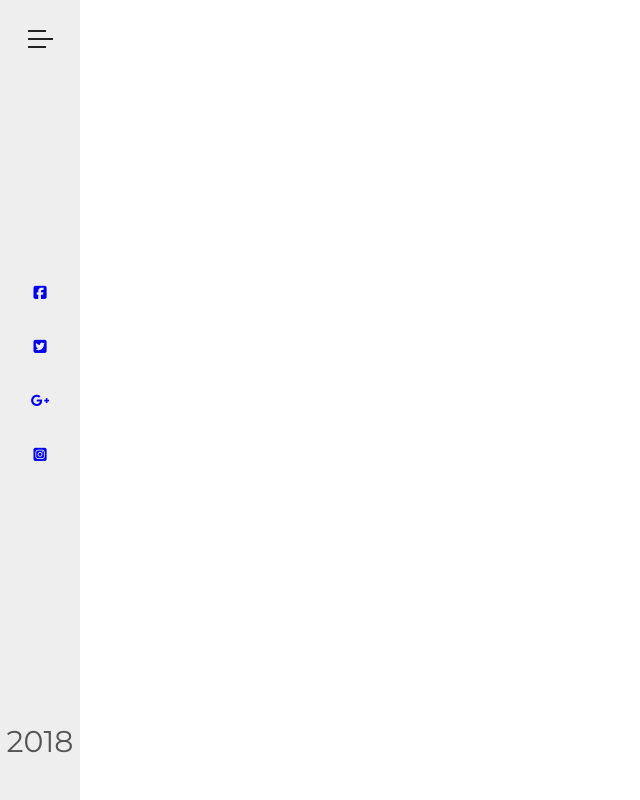
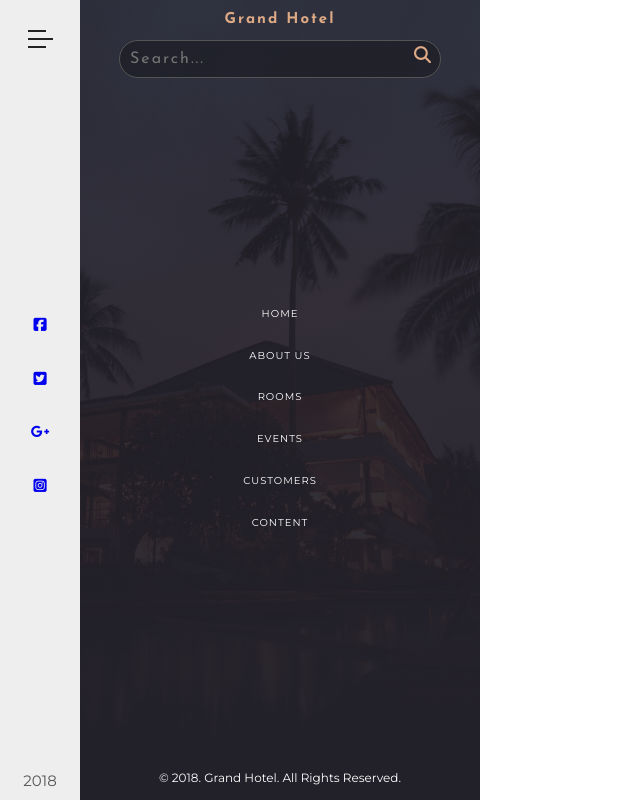
Before and after one commit to ThameeraFernando/Hotel-website-using-flexbox, a plain HTML site: page index.html in a window 1280 px wide. Shown: the whole page, without its empty margins (0-640 px from the left). Drawn offline with Linux system fonts and the light colour scheme.

Commit message:
add nav bar

```diff
--- a/css/style.css
+++ b/css/style.css
@@ -75,8 +75,133 @@ p {
 
 .year {
   margin-bottom: 1rem;
-  font-size: 0.5rem;
   color: #555;
+  font-size: 1.5rem;
 }
+
+/* end of sidebar */
+
+/* navigation */
+.navigation {
+  margin-left: 8rem;
+  position: fixed;
+  height: 100%;
+  width: 40rem;
+  background: linear-gradient(
+      to top,
+      rgba(34, 32, 41, 1),
+      rgba(34, 32, 41, 0.8)
+    ),
+    url("../img/nav-bg.jpeg") center no-repeat;
+  background-size: cover;
+  display: flex;
+  flex-direction: column;
+  justify-content: space-between;
+  align-items: center;
+}
+
+.navigation-heading {
+  font-family: "josefin Sans", sans-serif;
+  font-family: 3.5rem;
+  font-weight: 300;
+  letter-spacing: 0.2rem;
+  color: #deaa86;
+  text-align: center;
+}
+.navigation-search {
+  position: relative;
+}
+.navigation-search-input {
+  width: 30rem;
+  padding: 1rem 1rem;
+  background-color: rgba(0, 0, 0, 0.3);
+  font-family: "josefin Sans", sans-serif;
+  font-size: 1.6rem;
+  color: #deaa86;
+  letter-spacing: 0.2rem;
+  outline: none;
+  border: 0.1rem solid #555;
+  border-radius: 10rem;
+  transition: background-color 0.3s;
+}
+
+.navigation-search-input:focus {
+  background-color: rgba(0, 0, 0, 0.1);
+}
+
+.navigation-search-btn {
+  border: none;
+  background-color: transparent;
+  color: #deaa86;
+  font-size: 1.7rem;
+  position: absolute;
+  /* right: 1rem;
+  left: 1rem; */
+  right: 0.4rem;
+  top: 0.5rem;
+  cursor: pointer;
+}
+
+.navigation-search-btn:focus {
+  outline: none;
+}
+
+.navigation-list {
+  list-style: none;
+  padding: 0;
+  height: 28rem;
+  /* border: 1px solid red; */
+  display: flex;
+  flex-direction: column;
+  justify-content: space-evenly;
+  align-items: center;
+}
+
+.navigation-item {
+  position: relative;
+}
+.navigation-link {
+  color: white;
+  font-weight: 1.6rem;
+  font-size: 400;
+  letter-spacing: 0.1rem;
+  text-transform: uppercase;
+  text-decoration: none;
+  transition: color 0.5s;
+}
+.navigation-link::before {
+  content: "";
+  width: 0rem;
+  height: 0.1rem;
+  background-color: #deaa86;
+  position: absolute;
+  left: -4rem;
+  top: 1rem;
+  transition: width 0.5s cubic-bezier(1, 0, 0, 1);
+}
+.navigation-link::after {
+  content: "";
+  width: 0rem;
+  height: 0.1rem;
+  background-color: #deaa86;
+  position: absolute;
+  right: -4rem;
+  top: 1rem;
+  transition: width 0.5s cubic-bezier(1, 0, 01);
+}
+
+.navigation-link:hover {
+  color: #deaa86;
+}
+.navigation-link:hover::before,
+.navigation-link:hover::after {
+  width: 3rem;
+}
+.copyright {
+  color: #fff;
+  font-size: 1.2rem;
+  margin-bottom: 1.5rem;
+}
+/*  end of navigation*/
+
 /* end of navbar */
-/* end of sidebar */
--- a/index.html
+++ b/index.html
@@ -58,11 +58,50 @@
             ></a>
           </li>
         </ul>
-        <div class="year">
-          <p>2018</p>
+        <div>
+          <p class="year">2018</p>
         </div>
       </div>
       <!-- end of sidebar -->
+
+      <!-- navigation -->
+      <nav class="navigation">
+        <div class="navigation-heading">
+          <h1>Grand Hotel</h1>
+          <form class="navigation-search">
+            <input class="navigation-search-input" placeholder="Search..." />
+            <button class="navigation-search-btn">
+              <i class="fas fa-search"></i>
+            </button>
+          </form>
+        </div>
+        <ul class="navigation-list">
+          <li class="navigation-item">
+            <a href="#" class="navigation-link">Home</a>
+          </li>
+          <li class="navigation-item">
+            <a href="#" class="navigation-link">About Us</a>
+          </li>
+          <li class="navigation-item">
+            <a href="#" class="navigation-link">Rooms</a>
+          </li>
+          <li class="navigation-item">
+            <a href="#" class="navigation-link">Events</a>
+          </li>
+          <li class="navigation-item">
+            <a href="#" class="navigation-link">Customers</a>
+          </li>
+          <li class="navigation-item">
+            <a href="#" class="navigation-link">Content</a>
+          </li>
+        </ul>
+        <div>
+          <p class="copyright">
+            &copy; 2018. Grand Hotel. All Rights Reserved.
+          </p>
+        </div>
+      </nav>
+      <!-- end of navigation -->
     </div>
     <!--  end of navbar-->
   </body>
```
